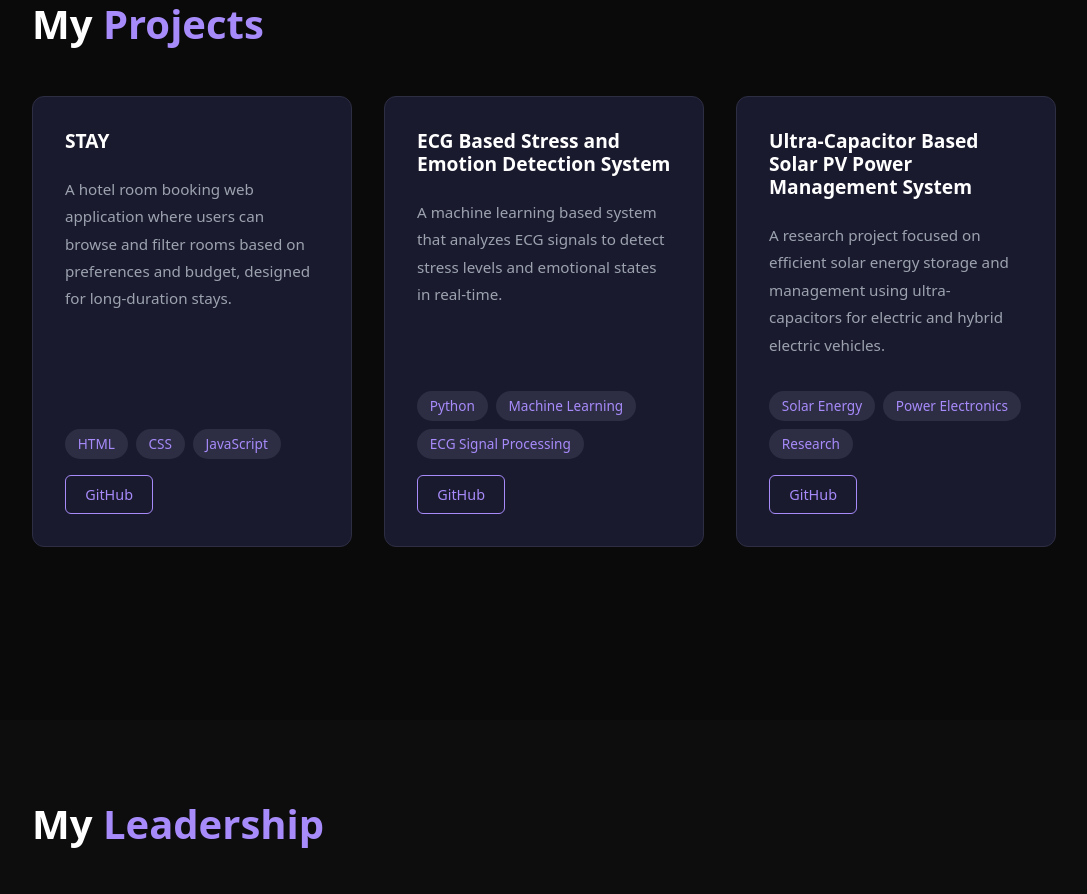
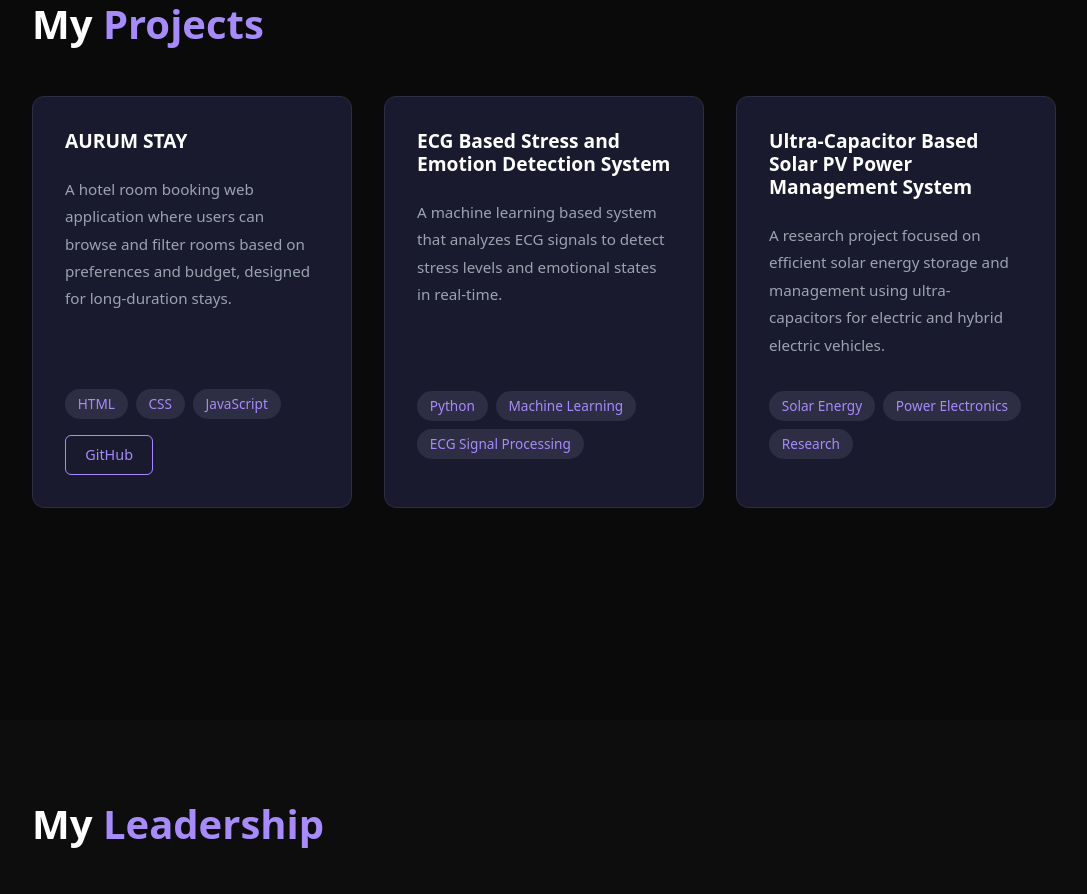
Before and after one commit to armanpandey/Portfolio, a React (Vite) app: page / in a window 1280 px wide. Shown: the part 3200-4094 px from the top of the page, without its empty margins (96-1183 px from the left). Built offline with nearby package versions, Linux system fonts and the light colour scheme.

Commit message:
Update project GitHub links

```diff
--- a/src/data/projects.js
+++ b/src/data/projects.js
@@ -1,28 +1,29 @@
 const projects = [
   {
     id: 1,
-    title: "STAY",
-    description: "A hotel room booking web application where users can browse and filter rooms based on preferences and budget, designed for long-duration stays.",
+    title: "AURUM STAY",
+    description:
+      "A hotel room booking web application where users can browse and filter rooms based on preferences and budget, designed for long-duration stays.",
     technologies: ["HTML", "CSS", "JavaScript"],
-    github: "https://github.com/yourusername",
-    live: ""
+    github: "https://github.com/armanpandey/Aurum_Stay_Hotel_Booking_Website",
+    live: "",
   },
   {
     id: 2,
     title: "ECG Based Stress and Emotion Detection System",
-    description: "A machine learning based system that analyzes ECG signals to detect stress levels and emotional states in real-time.",
+    description:
+      "A machine learning based system that analyzes ECG signals to detect stress levels and emotional states in real-time.",
     technologies: ["Python", "Machine Learning", "ECG Signal Processing"],
-    github: "https://github.com/yourusername",
-    live: ""
+    live: "",
   },
   {
     id: 3,
     title: "Ultra-Capacitor Based Solar PV Power Management System",
-    description: "A research project focused on efficient solar energy storage and management using ultra-capacitors for electric and hybrid electric vehicles.",
+    description:
+      "A research project focused on efficient solar energy storage and management using ultra-capacitors for electric and hybrid electric vehicles.",
     technologies: ["Solar Energy", "Power Electronics", "Research"],
-    github: "https://github.com/yourusername",
-    live: ""
-  }
-]
+    live: "",
+  },
+];
 
-export default projects
+export default projects;
```
